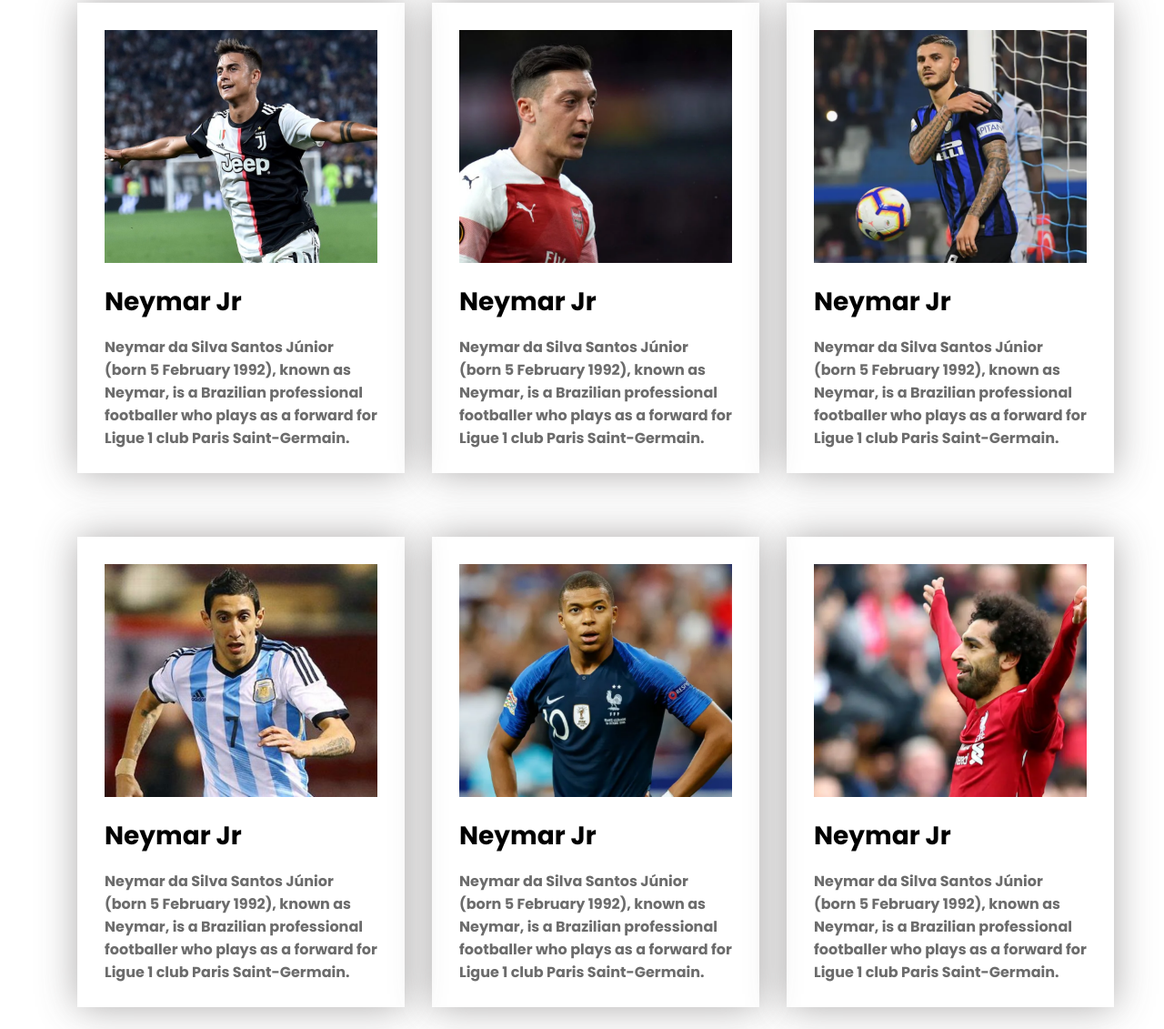
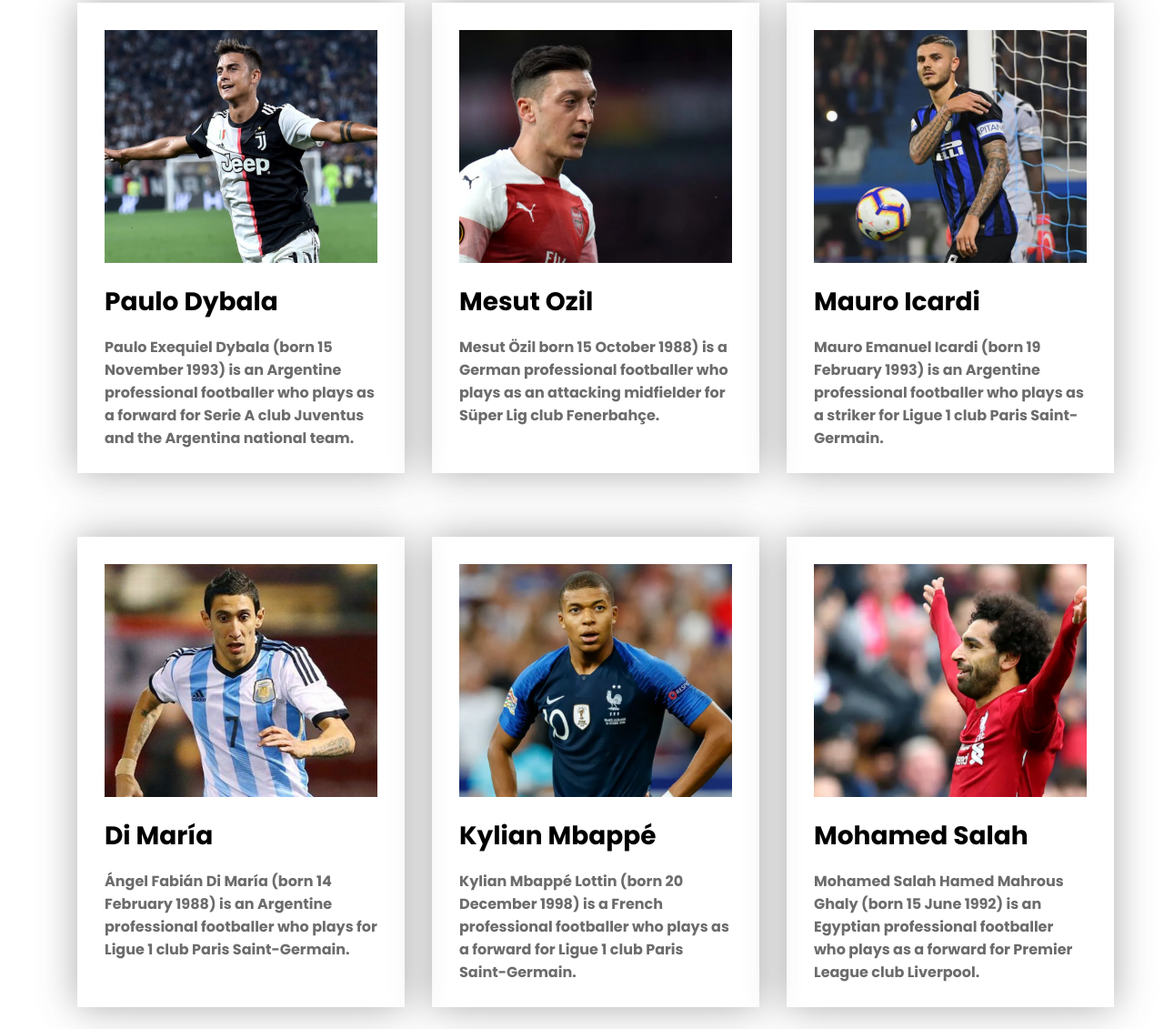
Before and after one commit to Yousuf-Mohammad/Cup_Euro, a plain HTML site: page index.html in a window 1280 px wide. Shown: the part 1401-2532 px from the top of the page at 91% size. Drawn offline with Linux system fonts and the light colour scheme.

Commit message:
names addded

```diff
--- a/index.html
+++ b/index.html
@@ -58,15 +58,91 @@
                 </div>
                 <div class="player">
                     <div>
-                        <img src="images/players/player-2.png" alt="Neymar">
+                        <img src="images/players/player-2.png" alt="Messi">
                     </div>
 
                     <div class="playerDetail">
-                        <h3 class="playerName">Neymar Jr</h3>
-                        <p class="playerBio">Neymar da Silva Santos Júnior (born 5 February 1992), known as
-                            Neymar,
-                            is a Brazilian
-                            professional
+                        <h3 class="playerName">Messi</h3>
+                        <p class="playerBio">Lionel Andrés Messi also known as Leo Messi (born 24 June 1987) is an
+                            Argentine professional footballer who plays as a forward.
+                        </p>
+
+                    </div>
+                </div>
+                <div class="player">
+                    <div>
+                        <img src="images/players/player-3.png" alt="Ronaldo">
+                    </div>
+
+                    <div class="playerDetail">
+                        <h3 class="playerName">Ronaldo</h3>
+                        <p class="playerBio">Cristiano Ronaldo (born 5 February 1985) is a Portuguese professional
+                            footballer who plays as a forward for Serie A club Juventus and captains the Portugal
+                            national team.
+                        </p>
+
+                    </div>
+                </div>
+                <div class="player">
+                    <div>
+                        <img src="images/players/player-4.png" alt="Paulo Dybala">
+                    </div>
+
+                    <div class="playerDetail">
+                        <h3 class="playerName">Paulo Dybala</h3>
+                        <p class="playerBio">Paulo Exequiel Dybala (born 15 November 1993) is an Argentine professional
+                            footballer who plays as a forward for Serie A club Juventus and the Argentina national team.
+                        </p>
+
+                    </div>
+                </div>
+                <div class="player">
+                    <div>
+                        <img src="images/players/player-5.png" alt="Mesut Ozil">
+                    </div>
+
+                    <div class="playerDetail">
+                        <h3 class="playerName">Mesut Ozil</h3>
+                        <p class="playerBio">Mesut Özil born 15 October 1988) is a German professional footballer who
+                            plays as an attacking midfielder for Süper Lig club Fenerbahçe.
+                        </p>
+
+                    </div>
+                </div>
+                <div class="player">
+                    <div>
+                        <img src="images/players/player-6.png" alt="Mauro Icardi">
+                    </div>
+
+                    <div class="playerDetail">
+                        <h3 class="playerName">Mauro Icardi</h3>
+                        <p class="playerBio">Mauro Emanuel Icardi (born 19 February 1993) is an Argentine professional
+                            footballer who plays as a striker for Ligue 1 club Paris Saint-Germain.
+                        </p>
+
+                    </div>
+                </div>
+                <div class="player">
+                    <div>
+                        <img src="images/players/player-7.png" alt="Di María">
+                    </div>
+
+                    <div class="playerDetail">
+                        <h3 class="playerName">Di María</h3>
+                        <p class="playerBio">Ángel Fabián Di María (born 14 February 1988) is an Argentine professional
+                            footballer who plays for Ligue 1 club Paris Saint-Germain.
+                        </p>
+
+                    </div>
+                </div>
+                <div class="player">
+                    <div>
+                        <img src="images/players/player-8.png" alt="Kylian Mbappé">
+                    </div>
+
+                    <div class="playerDetail">
+                        <h3 class="playerName">Kylian Mbappé</h3>
+                        <p class="playerBio">Kylian Mbappé Lottin (born 20 December 1998) is a French professional
                             footballer who plays as a forward for Ligue 1 club Paris Saint-Germain.
                         </p>
 
@@ -74,160 +150,53 @@
                 </div>
                 <div class="player">
                     <div>
-                        <img src="images/players/player-3.png" alt="Neymar">
+                        <img src="images/players/player-9.png" alt="Mohamed Salah">
                     </div>
 
                     <div class="playerDetail">
-                        <h3 class="playerName">Neymar Jr</h3>
-                        <p class="playerBio">Neymar da Silva Santos Júnior (born 5 February 1992), known as
-                            Neymar,
-                            is a Brazilian
-                            professional
-                            footballer who plays as a forward for Ligue 1 club Paris Saint-Germain.
+                        <h3 class="playerName">Mohamed Salah</h3>
+                        <p class="playerBio">Mohamed Salah Hamed Mahrous Ghaly (born 15 June 1992) is an Egyptian
+                            professional footballer who plays as a forward for Premier League club Liverpool.
                         </p>
 
                     </div>
                 </div>
                 <div class="player">
                     <div>
-                        <img src="images/players/player-4.png" alt="Neymar">
+                        <img src="images/players/player-10.png" alt="Harry Kane">
                     </div>
 
                     <div class="playerDetail">
-                        <h3 class="playerName">Neymar Jr</h3>
-                        <p class="playerBio">Neymar da Silva Santos Júnior (born 5 February 1992), known as
-                            Neymar,
-                            is a Brazilian
-                            professional
-                            footballer who plays as a forward for Ligue 1 club Paris Saint-Germain.
+                        <h3 class="playerName">Harry Kane</h3>
+                        <p class="playerBio">Harry Edward Kane MBE (born 28 July 1993) is an English footballer who
+                            plays as a striker for Premier League club Tottenham Hotspur and captains the England
+                            national team.
                         </p>
 
                     </div>
                 </div>
                 <div class="player">
                     <div>
-                        <img src="images/players/player-5.png" alt="Neymar">
+                        <img src="images/players/player-11.png" alt="Kevin De Bruyne">
                     </div>
 
                     <div class="playerDetail">
-                        <h3 class="playerName">Neymar Jr</h3>
-                        <p class="playerBio">Neymar da Silva Santos Júnior (born 5 February 1992), known as
-                            Neymar,
-                            is a Brazilian
-                            professional
-                            footballer who plays as a forward for Ligue 1 club Paris Saint-Germain.
+                        <h3 class="playerName">Kevin De Bruyne</h3>
+                        <p class="playerBio">Kevin De Bruyne (born 28 June 1991) is a Belgian footballer who plays as a
+                            midfielder for Premier League club Manchester City, and the Belgium national team.
                         </p>
 
                     </div>
                 </div>
                 <div class="player">
                     <div>
-                        <img src="images/players/player-6.png" alt="Neymar">
+                        <img src="images/players/player-12.png" alt="Philippe Coutinho">
                     </div>
 
                     <div class="playerDetail">
-                        <h3 class="playerName">Neymar Jr</h3>
-                        <p class="playerBio">Neymar da Silva Santos Júnior (born 5 February 1992), known as
-                            Neymar,
-                            is a Brazilian
-                            professional
-                            footballer who plays as a forward for Ligue 1 club Paris Saint-Germain.
-                        </p>
-
-                    </div>
-                </div>
-                <div class="player">
-                    <div>
-                        <img src="images/players/player-7.png" alt="Neymar">
-                    </div>
-
-                    <div class="playerDetail">
-                        <h3 class="playerName">Neymar Jr</h3>
-                        <p class="playerBio">Neymar da Silva Santos Júnior (born 5 February 1992), known as
-                            Neymar,
-                            is a Brazilian
-                            professional
-                            footballer who plays as a forward for Ligue 1 club Paris Saint-Germain.
-                        </p>
-
-                    </div>
-                </div>
-                <div class="player">
-                    <div>
-                        <img src="images/players/player-8.png" alt="Neymar">
-                    </div>
-
-                    <div class="playerDetail">
-                        <h3 class="playerName">Neymar Jr</h3>
-                        <p class="playerBio">Neymar da Silva Santos Júnior (born 5 February 1992), known as
-                            Neymar,
-                            is a Brazilian
-                            professional
-                            footballer who plays as a forward for Ligue 1 club Paris Saint-Germain.
-                        </p>
-
-                    </div>
-                </div>
-                <div class="player">
-                    <div>
-                        <img src="images/players/player-9.png" alt="Neymar">
-                    </div>
-
-                    <div class="playerDetail">
-                        <h3 class="playerName">Neymar Jr</h3>
-                        <p class="playerBio">Neymar da Silva Santos Júnior (born 5 February 1992), known as
-                            Neymar,
-                            is a Brazilian
-                            professional
-                            footballer who plays as a forward for Ligue 1 club Paris Saint-Germain.
-                        </p>
-
-                    </div>
-                </div>
-                <div class="player">
-                    <div>
-                        <img src="images/players/player-10.png" alt="Neymar">
-                    </div>
-
-                    <div class="playerDetail">
-                        <h3 class="playerName">Neymar Jr</h3>
-                        <p class="playerBio">Neymar da Silva Santos Júnior (born 5 February 1992), known as
-                            Neymar,
-                            is a Brazilian
-                            professional
-                            footballer who plays as a forward for Ligue 1 club Paris Saint-Germain.
-                        </p>
-
-                    </div>
-                </div>
-                <div class="player">
-                    <div>
-                        <img src="images/players/player-11.png" alt="Neymar">
-                    </div>
-
-                    <div class="playerDetail">
-                        <h3 class="playerName">Neymar Jr</h3>
-                        <p class="playerBio">Neymar da Silva Santos Júnior (born 5 February 1992), known as
-                            Neymar,
-                            is a Brazilian
-                            professional
-                            footballer who plays as a forward for Ligue 1 club Paris Saint-Germain.
-                        </p>
-
-                    </div>
-                </div>
-                <div class="player">
-                    <div>
-                        <img src="images/players/player-12.png" alt="Neymar">
-                    </div>
-
-                    <div class="playerDetail">
-                        <h3 class="playerName">Neymar Jr</h3>
-                        <p class="playerBio">Neymar da Silva Santos Júnior (born 5 February 1992), known as
-                            Neymar,
-                            is a Brazilian
-                            professional
-                            footballer who plays as a forward for Ligue 1 club Paris Saint-Germain.
+                        <h3 class="playerName">Philippe Coutinho</h3>
+                        <p class="playerBio">Philippe Coutinho Correia (born 12 June 1992) is a Brazilian who
+                            plays as an attacking midfielder for Spanish club Barcelona and the Brazil national team.
                         </p>
 
                     </div>
```
